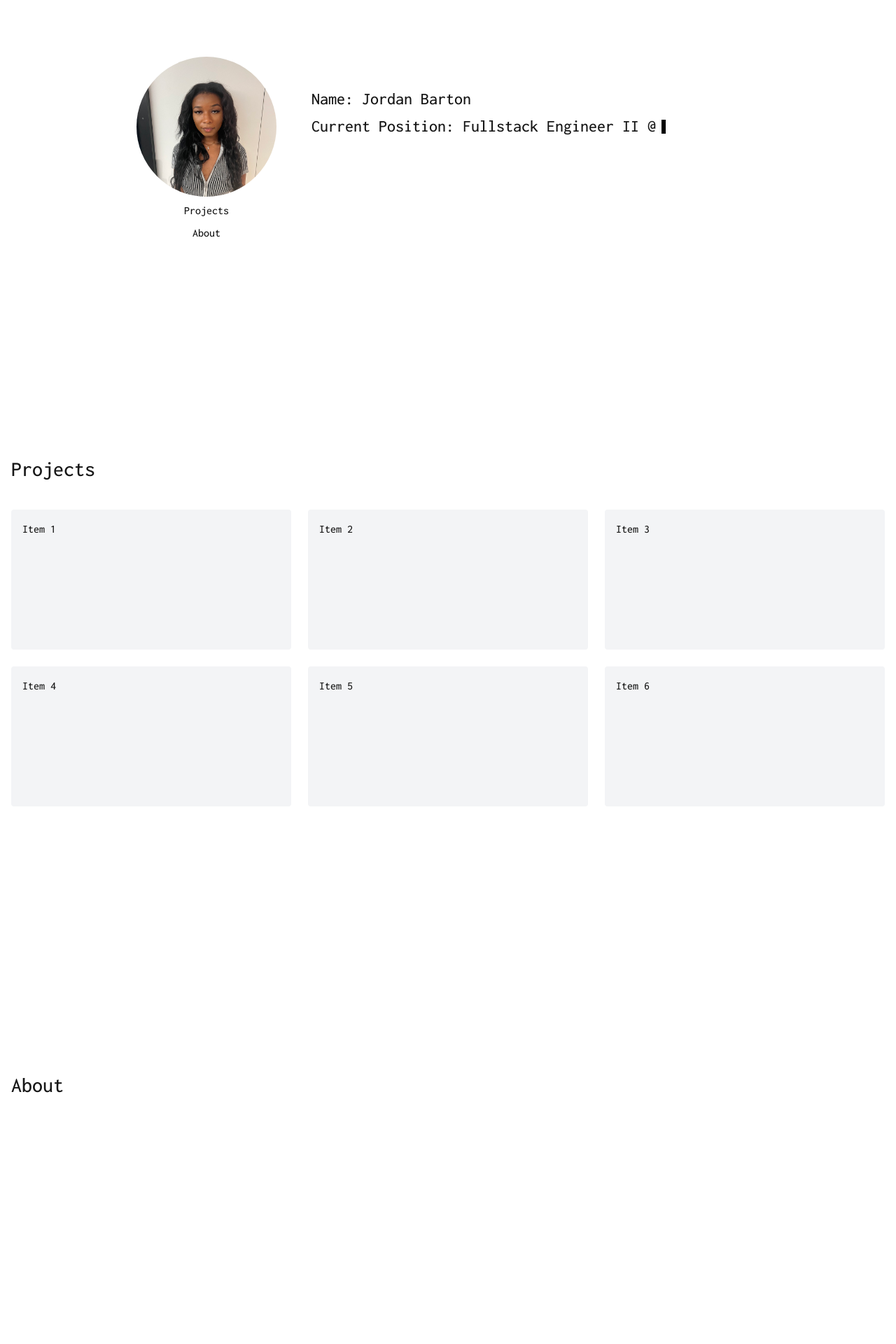
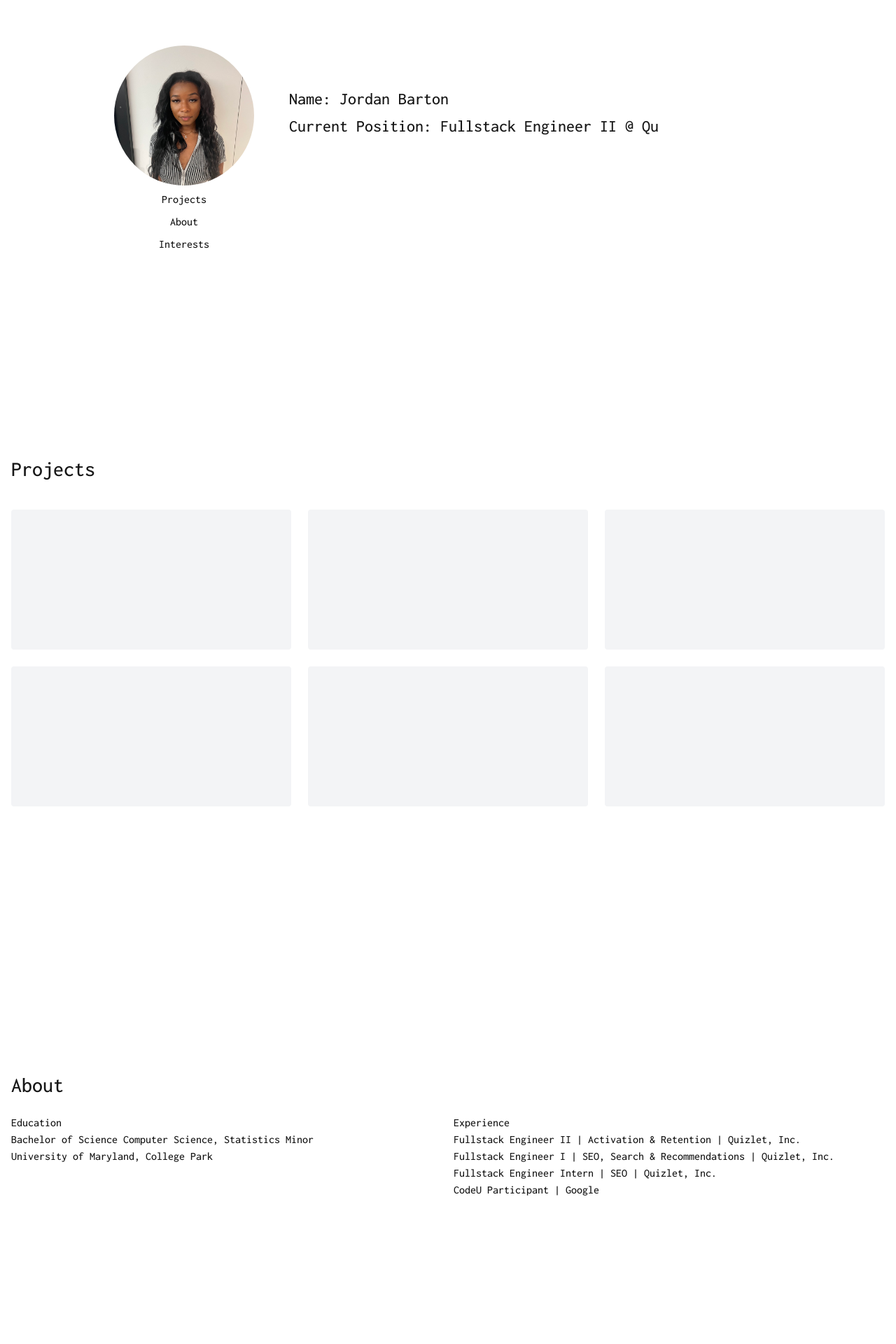
Before and after one commit to jsbarton/portfolio, a Next.js app: page / in a window 1280 px wide. Shown: the part 220-2140 px from the top of the page at 70% size. Built offline with nearby package versions, Linux system fonts and the light colour scheme.

Commit message:
Add OpenTabIcon component, add experience, education, & interests section

```diff
--- /dev/null
+++ b/app/OpenTabIcon.tsx
@@ -0,0 +1,20 @@
+const OpenTabIcon = () => (
+  <svg
+    xmlns="http://www.w3.org/2000/svg"
+    className="opacity-0 group-hover:opacity-100 transition-opacity duration-300 ease-in"
+    width="24"
+    height="24"
+    fill="none"
+    stroke="currentColor"
+    strokeWidth="2"
+    strokeLinecap="round"
+    strokeLinejoin="round"
+    viewBox="0 0 24 24"
+  >
+    <path d="M14 3h7v7" />
+    <path d="M10 14L21 3" />
+    <rect x="3" y="7" width="14" height="14" rx="2" ry="2" />
+  </svg>
+);
+
+export default OpenTabIcon;
--- a/app/page.tsx
+++ b/app/page.tsx
@@ -18,10 +18,12 @@ import {
   typingAnimationText,
 } from "./styles";
 import { about, projects } from "./messages";
+import OpenTabIcon from "./OpenTabIcon";
 
 export default function Home() {
+  const aboutRef = useRef(null);
+  const interestsRef = useRef(null);
   const projectsRef = useRef(null);
-  const aboutRef = useRef(null);
   const [currentWelcomeText, setCurrentWelcomeText] = useState<string>("");
   const [isFirstLineComplete, setIsFirstLineComplete] =
     useState<boolean>(false);
@@ -98,13 +100,19 @@ export default function Home() {
             <div className={refsWrapper} onClick={() => handleScroll(aboutRef)}>
               {about}
             </div>
+            <div
+              className={refsWrapper}
+              onClick={() => handleScroll(interestsRef)}
+            >
+              Interests
+            </div>
             {/** These aren't visible because they're white/transparent */}
             <div className={externalLinksWrapper}>
               <Image alt="github-logo" src={GitHubLogo} />
               <Image alt="linkedin-logo" src={LinkedInLogo} />
             </div>
           </div>
-          <div className={`${sectionWrapper} min-w-[50%] ml-[50px]`}>
+          <div className={`${sectionWrapper} min-w-[55%] ml-[50px]`}>
             <div>
               <span className={typingAnimationText}>{currentWelcomeText}</span>
               <span className={blinkCaretAnimation("LineOne")} />
@@ -124,22 +132,66 @@ export default function Home() {
           </div>
         </div>
         {/** TODO: Make Projects its own component */}
-        {/** Section inspo: https://fonts.google.com/download/next-steps - fill empty space with "coming soon!" */}
         <div className={contentWrapper} ref={projectsRef}>
           <p className={title}>Projects</p>
           {/** Responsive Grid */}
-          <div className="grid grid-cols-1 sm:grid-cols-2 md:grid-cols-3 gap-6 p-4">
-            <div className={gridBlock}>Item 1</div>
-            <div className={gridBlock}>Item 2</div>
-            <div className={gridBlock}>Item 3</div>
-            <div className={gridBlock}>Item 4</div>
-            <div className={gridBlock}>Item 5</div>
-            <div className={gridBlock}>Item 6</div>
+          <div className="grid sm:grid-cols-2 md:grid-cols-3 gap-6 p-4">
+            <div className={gridBlock}>
+              <OpenTabIcon />
+            </div>
+            <div className={gridBlock}>
+              <OpenTabIcon />
+            </div>
+            <div className={gridBlock}>
+              <OpenTabIcon />
+            </div>
+            <div className={gridBlock}>
+              <OpenTabIcon />
+            </div>
+            <div className={gridBlock}>
+              <OpenTabIcon />
+            </div>
+            <div className={gridBlock}>
+              <OpenTabIcon />
+            </div>
           </div>
         </div>
         <div className={contentWrapper} ref={aboutRef}>
           {/** TODO: Make About its own component */}
-          <p className={title}>About</p>
+          <div className={title}>About</div>
+          <div className="grid grid-cols-2 ml-[16px]">
+            <div className="">
+              Education
+              <div>Bachelor of Science Computer Science, Statistics Minor</div>
+              {/** TODO: Make bold font work */}
+              <div className="font-bold">
+                University of Maryland, College Park
+              </div>
+            </div>
+            <div className="">
+              Experience
+              <div>
+                Fullstack Engineer II | Activation & Retention | Quizlet, Inc.
+              </div>
+              <div>
+                Fullstack Engineer I | SEO, Search & Recommendations | Quizlet,
+                Inc.
+              </div>
+              <div>Fullstack Engineer Intern | SEO | Quizlet, Inc.</div>
+              <div>CodeU Participant | Google </div>
+            </div>
+          </div>
+        </div>
+        <div className={contentWrapper} ref={interestsRef}>
+          {/** TODO: Make Interests its own component */}
+          <div className={title}>Interests</div>
+          <div className="grid sm:grid-cols-1 md:grid-cols-2 gap-4 p-4">
+            <div className="bg-yellow-200 p-4">Food</div>
+            <div className="bg-yellow-200 p-4">Fashion</div>
+            <div className="bg-yellow-200 p-4">Travel</div>
+            <div className="bg-yellow-200 p-4">Health, Wellness, & Community</div>
+            <div className="bg-yellow-200 p-4">Animals</div>
+          </div>
         </div>
       </div>
     </>
--- a/app/styles.ts
+++ b/app/styles.ts
@@ -22,4 +22,4 @@ export const blinkCaretAnimation = (lineVersion: string) => `inline-block h-5 mb
 
 export const contentWrapper = 'h-screen my-10 w-50';
 export const title = 'mt-8 ml-[16px] pb-6 text-3xl';
-export const gridBlock = 'bg-gray-100 hover:bg-gray-300 h-[200px] p-4 rounded transition duration-300 ease-in';
+export const gridBlock = 'bg-gray-100 hover:bg-gray-300 h-[200px] p-4 relative group rounded transition duration-300 ease-in';
```
Also changed, not shown: app/i/open-tab-icon.svg (added).
